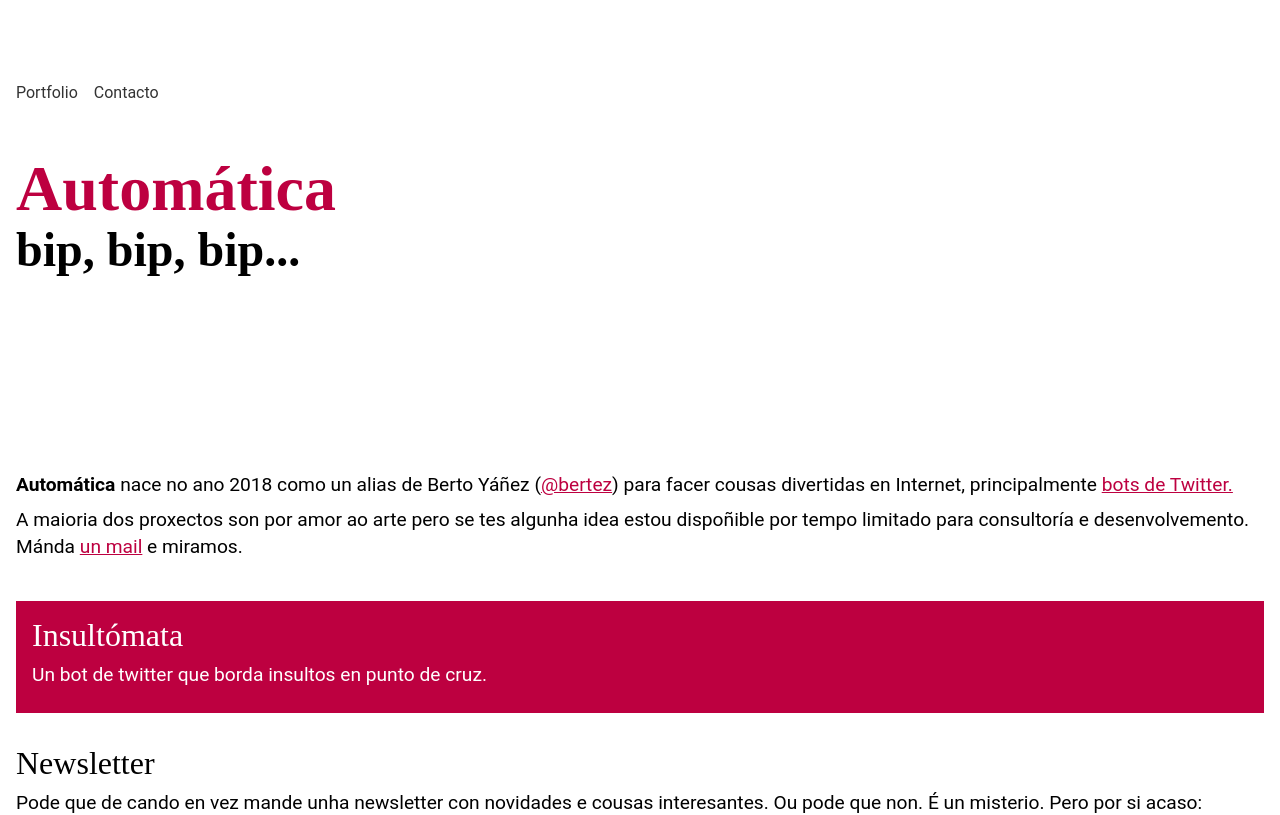
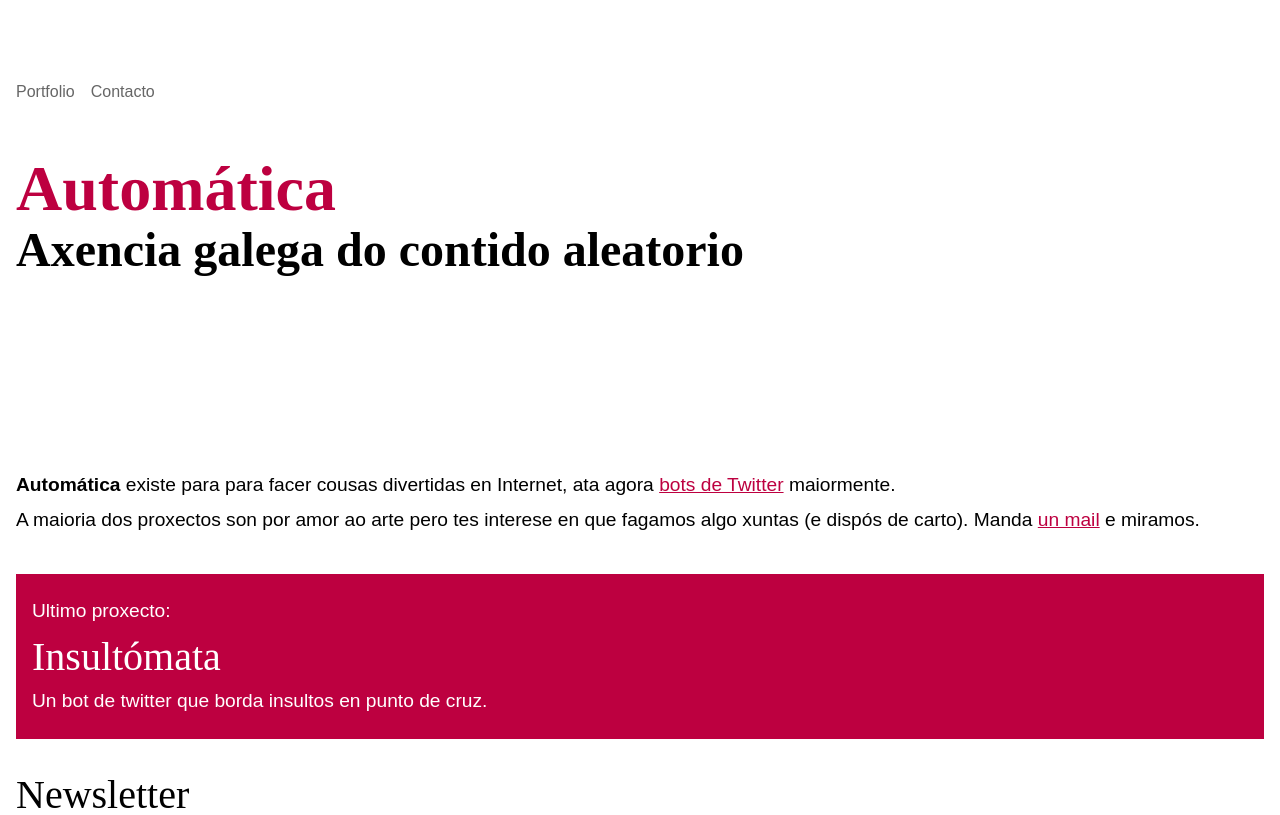
Before and after one commit to automaticamente/automatica.cc, a Next.js app: page / in a window 1280 px wide. Shown: the top 815 px of the page. Built offline with nearby package versions, Linux system fonts and the light colour scheme.

Commit message:
- frontpage content - css tweaks

```diff
--- a/components/Footer.jsx
+++ b/components/Footer.jsx
@@ -1,4 +1,5 @@
 import React from 'react';
+import { COLOR_NEUTRAL } from '../config';
 
 const Footer = () => (
   <footer>
@@ -11,6 +12,7 @@ const Footer = () => (
           margin-top: 5rem;
           margin-bottom: 3rem;
           padding: 0 1rem;
+          color: ${COLOR_NEUTRAL};
         }
       `}
     </style>
--- a/components/Head.jsx
+++ b/components/Head.jsx
@@ -14,11 +14,14 @@ Router.onRouteChangeComplete = () => {
 const CustomHead = ({ title, description }) => (
   <div>
     <Head>
-      <title>{title} - Automática</title>
+      <title>{title}</title>
       <meta charSet="utf-8" />
       <meta name="viewport" content="initial-scale=1.0, width=device-width" />
+
       <meta name="author" content="Automática" />
       <meta name="description" content={description || title} />
+      <link rel="icon" type="image/png" href="/static/favicon-32x32.png" sizes="32x32" />
+      <link rel="icon" type="image/png" href="/static/favicon-16x16.png" sizes="16x16" />
 
       <script
         async
@@ -76,10 +79,10 @@ const CustomHead = ({ title, description }) => (
         height: auto;
       }
 
-      @import url('https://fonts.googleapis.com/css?family=Alegreya:800|Roboto:400,700');
+      @import url('https://fonts.googleapis.com/css?family=Alegreya:800|Source+Sans+Pro:400,700');
 
       body {
-        font-family: 'Roboto', sans-serif;
+        font-family: 'Source Sans Pro', sans-serif;
       }
 
       a {
--- a/components/Jumbo.jsx
+++ b/components/Jumbo.jsx
@@ -11,16 +11,16 @@ class Jumbo extends React.Component {
     super();
 
     this.quotes = [
+      'Axencia galega do contido aleatorio',
       'Creative coding por amor ao arte',
       'Bots e outras movidas en internet',
-      'Axencia galega do contido aleatorio',
       'd[ o_0 ]b',
       'bip, bip, bip...',
       '🤖🌈'
     ];
 
     this.state = {
-      quote: sample(this.quotes)
+      quote: this.quotes[0]
     };
   }
 
@@ -51,7 +51,6 @@ class Jumbo extends React.Component {
         <style jsx>{`
           header {
             margin-top: 5rem;
-            padding: 0 1rem;
             min-height: 24rem;
           }
 
--- a/components/Nav.jsx
+++ b/components/Nav.jsx
@@ -1,5 +1,6 @@
 import React from 'react';
 import Link from 'next/link';
+import { COLOR_NEUTRAL } from '../config';
 
 const Nav = ({ main }) => (
   <ul>
@@ -30,7 +31,7 @@ const Nav = ({ main }) => (
         }
 
         a {
-          color: #333;
+          color: ${COLOR_NEUTRAL};
           text-decoration: none;
         }
 
--- a/components/layouts/MainLayout.jsx
+++ b/components/layouts/MainLayout.jsx
@@ -1,11 +1,16 @@
 import React from 'react';
 import Footer from '../Footer.jsx';
-import { COLOR_ACCENT } from '../../config';
 
 const MainLayout = ({ children }) => (
   <main>
     {children}
     <Footer />
+
+    <style jsx>{`
+      main {
+        margin: 0 1rem;
+      }
+    `}</style>
   </main>
 );
 
--- a/config.js
+++ b/config.js
@@ -1,3 +1,4 @@
 export const COLOR_ACCENT = '#bd0040';
+export const COLOR_NEUTRAL = '#666666';
 export const GA_TRACKING = 'UA-116495480-1';
 export const MAILCHIMP_URL = 'http://eepurl.com/dpOlGz';
--- a/pages/index.jsx
+++ b/pages/index.jsx
@@ -15,19 +15,16 @@ const Home = () => (
     <section>
       <article>
         <p>
-          <strong>Automática</strong> nace no ano 2018 como un alias de Berto
-          Yáñez (<Link href="https://twitter.com/bertez">
-            <a target="_blank">@bertez</a>
-          </Link>) para facer cousas divertidas en Internet, principalmente{' '}
+          <strong>Automática</strong> existe para para facer cousas divertidas
+          en Internet, ata agora{' '}
           <Link href="/portfolio">
-            <a>bots de Twitter.</a>
-          </Link>
+            <a>bots de Twitter</a>
+          </Link> maiormente.
         </p>
 
         <p>
-          A maioria dos proxectos son por amor ao arte pero se tes algunha idea
-          estou dispoñible por tempo limitado para consultoría e
-          desenvolvemento. Mánda{' '}
+          A maioria dos proxectos son por amor ao arte pero tes interese en que
+          fagamos algo xuntas (e dispós de carto). Manda{' '}
           <Link href="mailto:ola@automatica.cc">
             <a>un mail</a>
           </Link>{' '}
@@ -36,7 +33,7 @@ const Home = () => (
       </article>
 
       <article className="highlight">
-
+        <p>Ultimo proxecto:</p>
         <h2>
           <Link href="https://twitter.com/bertez">
             <a>Insultómata</a>
@@ -49,7 +46,7 @@ const Home = () => (
         <h2>Newsletter</h2>
         <p>
           Pode que de cando en vez mande unha newsletter con novidades e cousas
-          interesantes. Ou pode que non. É un misterio. Pero por si acaso:{' '}
+          interesantes. Pode que non. É un misterio. Pero por se acaso:{' '}
           <Link href={MAILCHIMP_URL}>
             <a target="_blank">Subscribete</a>
           </Link>.
@@ -69,17 +66,13 @@ const Home = () => (
         margin: 0.5rem 0;
       }
 
-      section {
-        padding: 0 1rem;
-      }
-
       article {
         margin-bottom: 2rem;
       }
 
       article h2 {
         font-family: 'Alegreya', serif;
-        font-size: 2rem;
+        font-size: 2.5rem;
       }
 
       article.highlight {
```
